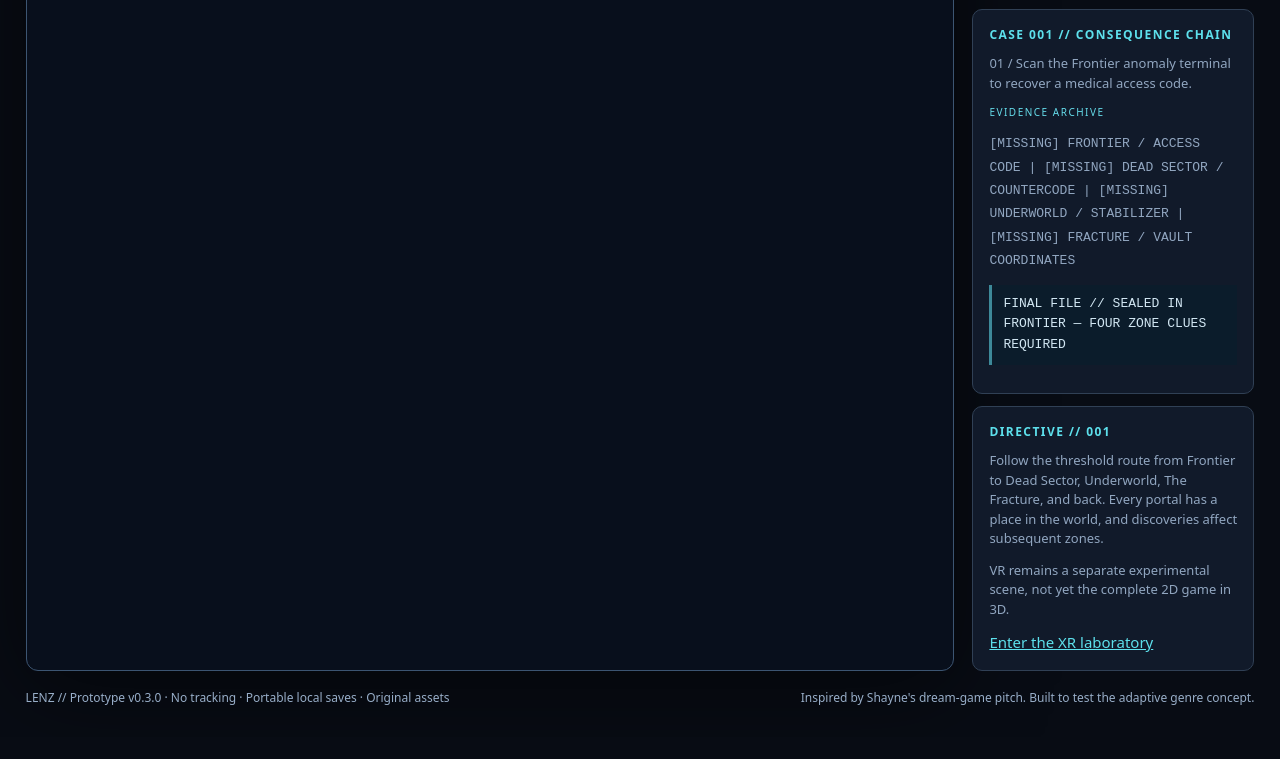
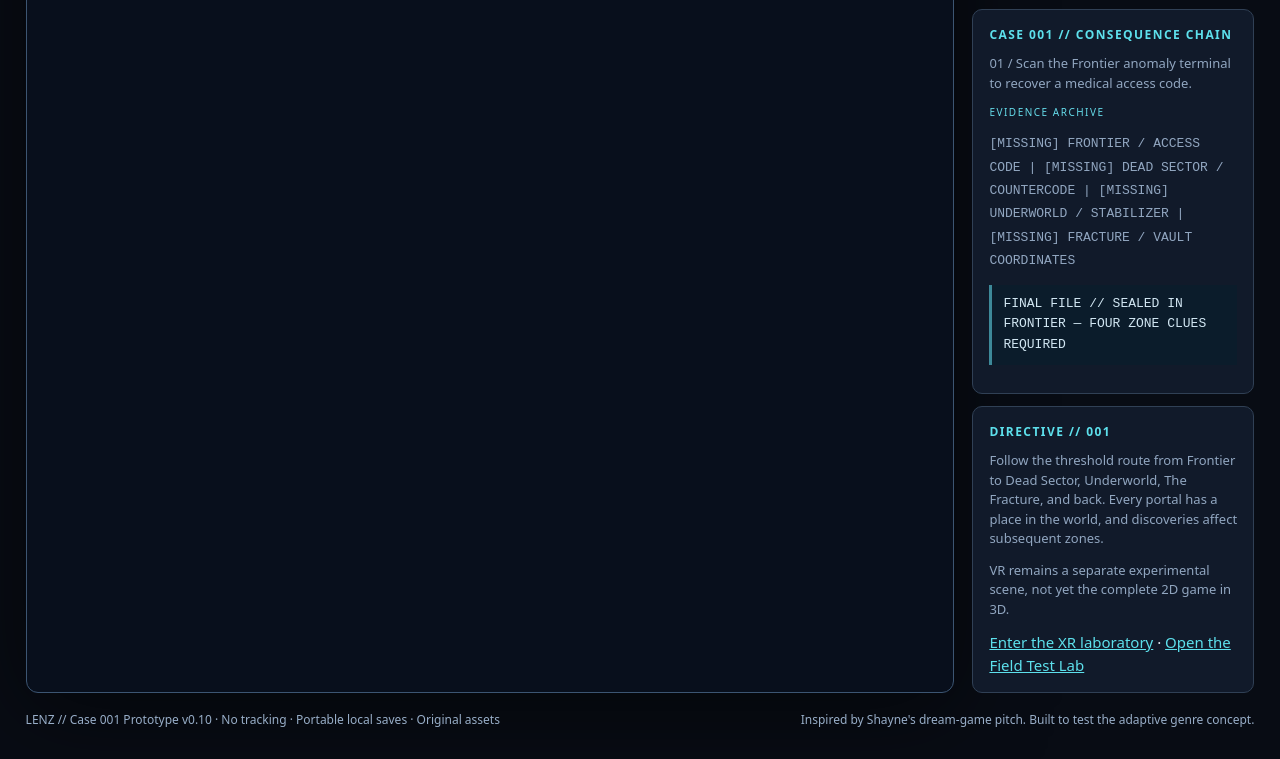
Before and after one commit to MichaelWave369/LENZ, a website: page index.html in a window 1280 px wide. Shown: the part 1231-1990 px from the top of the page. Before the commit the page ends 1968 px from the top, so only its background shows below. Drawn offline with Linux system fonts and the light colour scheme.

Commit message:
feat: link LENZ Field Test Lab from main game and refresh version label

```diff
--- a/index.html
+++ b/index.html
@@ -40,7 +40,7 @@ kbd{font:12px ui-monospace,monospace;border:1px solid #67768c;border-radius:3px;
 <div class="wrap">
 <header class="top">
   <div><div class="subtitle">Enter the Field // Experimental Reality Division</div><h1 class="logo">LENZ<span style="color:var(--cyan)">.</span></h1><div style="color:#abbacf;letter-spacing:.19em;font-size:12px">ONE WORLD. INFINITE PERSPECTIVES.</div></div>
-  <nav class="links" aria-label="Project"><a href="#mission">MISSION</a><a href="xr.html">IMMERSIVE XR LAB</a><a href="https://github.com/MichaelWave369/LENZ">SOURCE</a></nav>
+  <nav class="links" aria-label="Project"><a href="#mission">MISSION</a><a href="xr.html">IMMERSIVE XR LAB</a><a href="qa.html">FIELD TEST LAB</a><a href="https://github.com/MichaelWave369/LENZ">SOURCE</a></nav>
 </header>
 <main class="layout">
 <section class="viewport" aria-label="Playable LENZ prototype">
@@ -88,7 +88,7 @@ kbd{font:12px ui-monospace,monospace;border:1px solid #67768c;border-radius:3px;
  </section>
  <section class="panel" id="mission"><h2>Directive // 001</h2>
   <p>Follow the threshold route from Frontier to Dead Sector, Underworld, The Fracture, and back. Every portal has a place in the world, and discoveries affect subsequent zones.</p>
-  <p>VR remains a separate experimental scene, not yet the complete 2D game in 3D.</p><a href="xr.html">Enter the XR laboratory</a></section>
+  <p>VR remains a separate experimental scene, not yet the complete 2D game in 3D.</p><a href="xr.html">Enter the XR laboratory</a> · <a href="qa.html">Open the Field Test Lab</a></section>
 </aside>
 </main>
 <div class="touch" aria-label="Touch game controls">
@@ -97,7 +97,7 @@ kbd{font:12px ui-monospace,monospace;border:1px solid #67768c;border-radius:3px;
   <button data-hold="arrowleft" aria-label="Move left">←</button><button data-hold="arrowdown" aria-label="Move down">↓</button><button data-hold="arrowright" aria-label="Move right">→</button>
  </div><button class="act" id="touchAction">ACTION</button><button class="act" id="touchInteract">INTERACT</button>
 </div>
-<footer class="note"><span>LENZ // Prototype v0.3.0 · No tracking · Portable local saves · Original assets</span><span>Inspired by Shayne's dream-game pitch. Built to test the adaptive genre concept.</span></footer>
+<footer class="note"><span>LENZ // Case 001 Prototype v0.10 · No tracking · Portable local saves · Original assets</span><span>Inspired by Shayne's dream-game pitch. Built to test the adaptive genre concept.</span></footer>
 </div>
 <script type="module" src="src/game.js"></script>
 </body></html>
```
